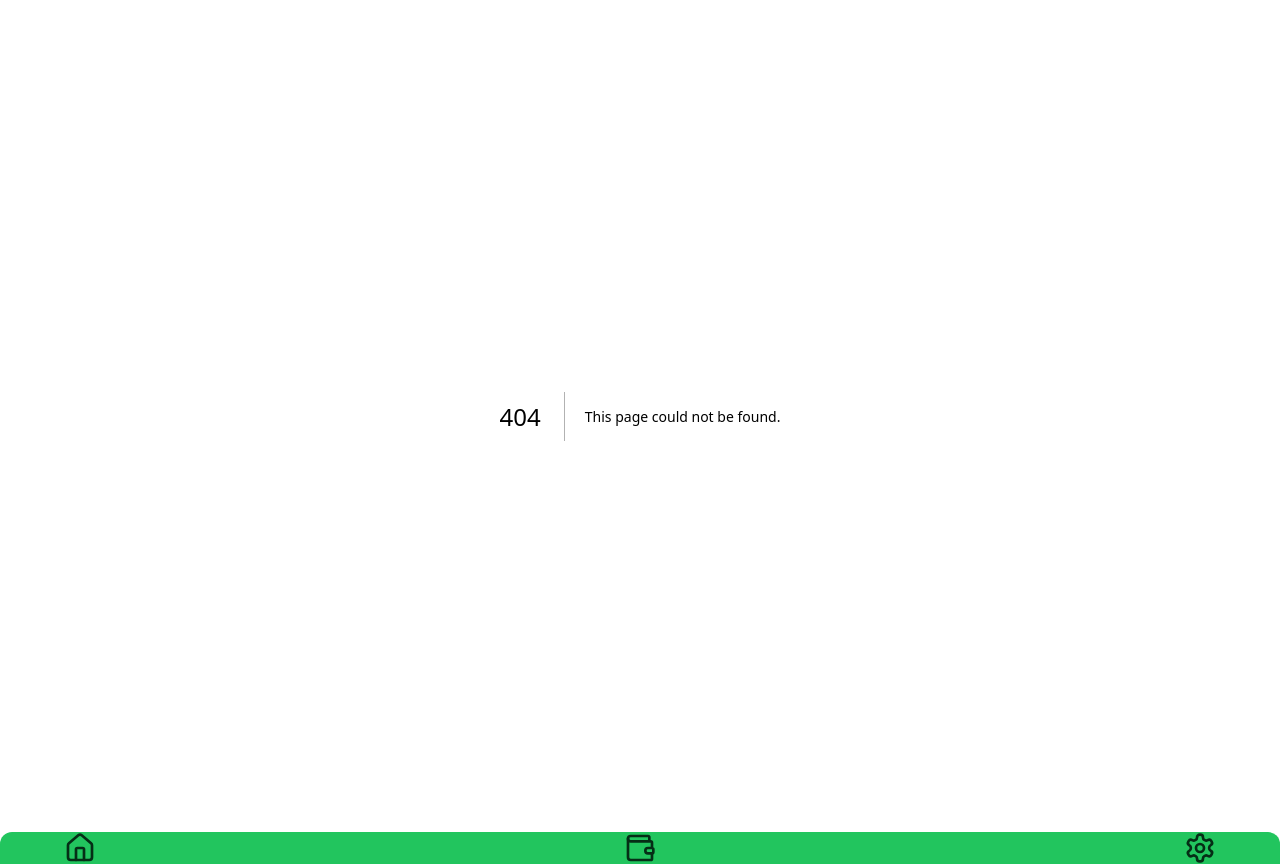
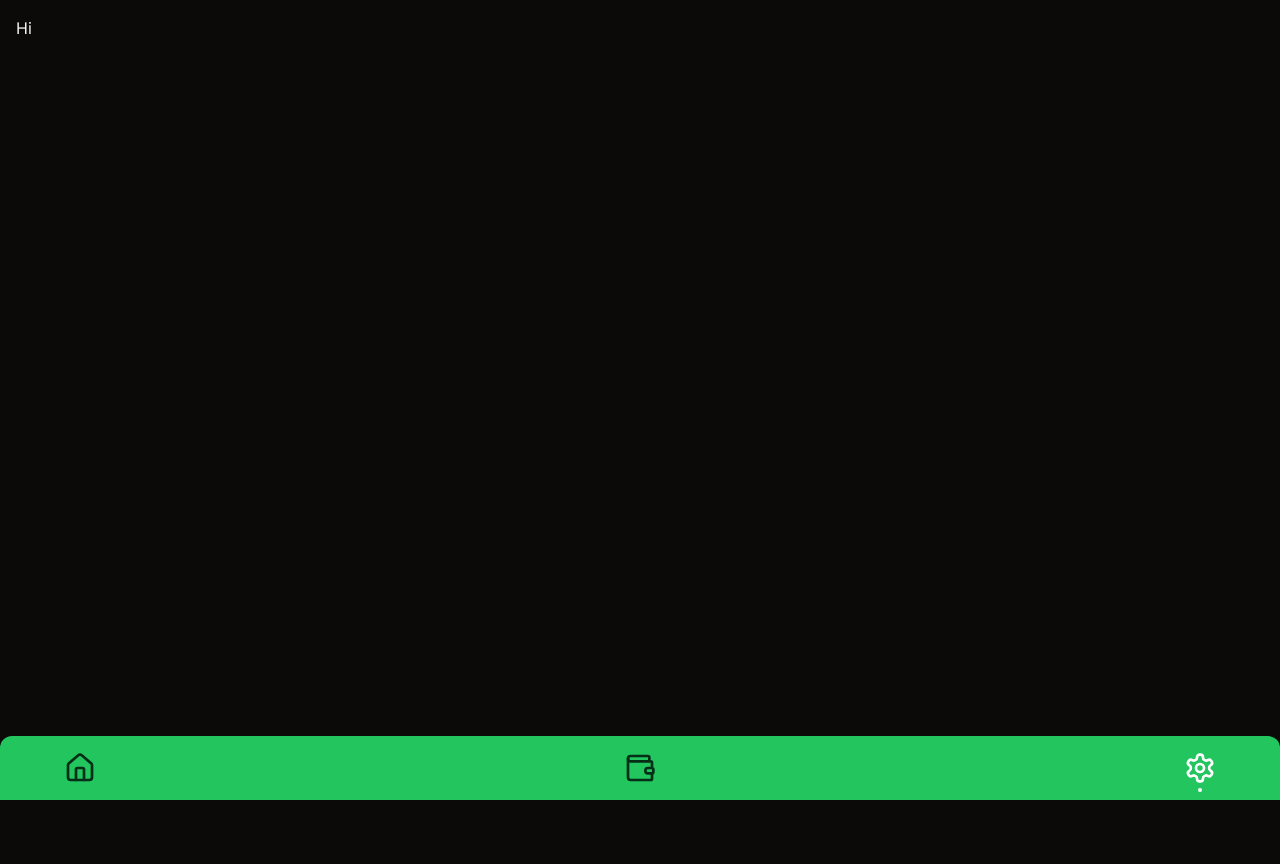
Before and after one commit to ervnjmsdnts/finance, a Next.js app: page /settings in a window 1280 px wide. Before the commit this address had no page. After the commit the page ends 800 px from the top, so only its background shows below. Built offline with nearby package versions, Linux system fonts and the light colour scheme.

Commit message:
Added dots on all nav items and added transaction history and settings page

```diff
--- a/src/app/components/bottom-nav.tsx
+++ b/src/app/components/bottom-nav.tsx
@@ -2,6 +2,7 @@
 
 import { cn } from '@/lib/utils';
 import { Home, Settings, Wallet } from 'lucide-react';
+import Link from 'next/link';
 import { usePathname } from 'next/navigation';
 
 export default function BottomNav() {
@@ -10,16 +11,37 @@ export default function BottomNav() {
   return (
     <nav className='h-16 bg-primary rounded-t-xl px-16'>
       <div className='flex h-full items-center text-primary-foreground justify-between'>
-        <div>
+        <Link href='/'>
           <Home className={cn('h-8 w-8', pathname === '/' && 'text-white')} />
           {pathname === '/' && (
             <div className='flex items-center justify-center relative'>
               <div className='w-1 h-1 bg-white rounded-full absolute top-1' />
             </div>
           )}
-        </div>
-        <Wallet className='h-8 w-8' />
-        <Settings className='h-8 w-8' />
+        </Link>
+        <Link href='/transaction-history'>
+          <Wallet
+            className={cn(
+              'h-8 w-8',
+              pathname === '/transaction-history' && 'text-white',
+            )}
+          />
+          {pathname === '/transaction-history' && (
+            <div className='flex items-center justify-center relative'>
+              <div className='w-1 h-1 bg-white rounded-full absolute top-1' />
+            </div>
+          )}
+        </Link>
+        <Link href='/settings'>
+          <Settings
+            className={cn('h-8 w-8', pathname === '/settings' && 'text-white')}
+          />
+          {pathname === '/settings' && (
+            <div className='flex items-center justify-center relative'>
+              <div className='w-1 h-1 bg-white rounded-full absolute top-1' />
+            </div>
+          )}
+        </Link>
       </div>
     </nav>
   );
--- /dev/null
+++ b/src/app/settings/page.tsx
@@ -0,0 +1,3 @@
+export default function SettingsPage() {
+  return <div>Hi</div>;
+}
--- /dev/null
+++ b/src/app/transaction-history/page.tsx
@@ -0,0 +1,3 @@
+export default function TransactionHistoryPage() {
+  return <div>Hello World</div>;
+}
```
